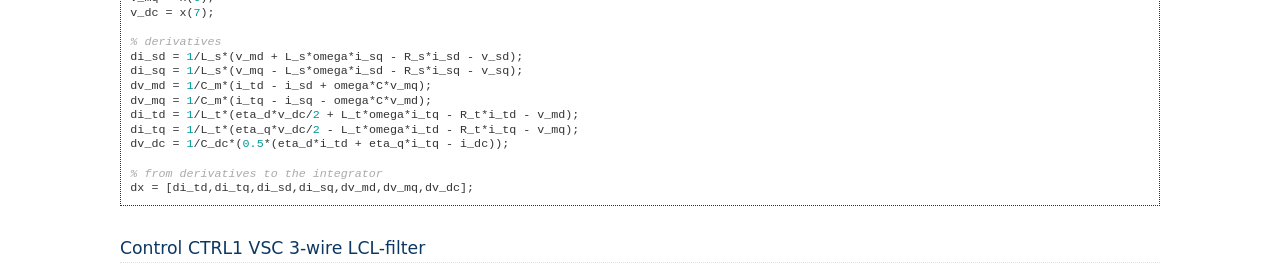
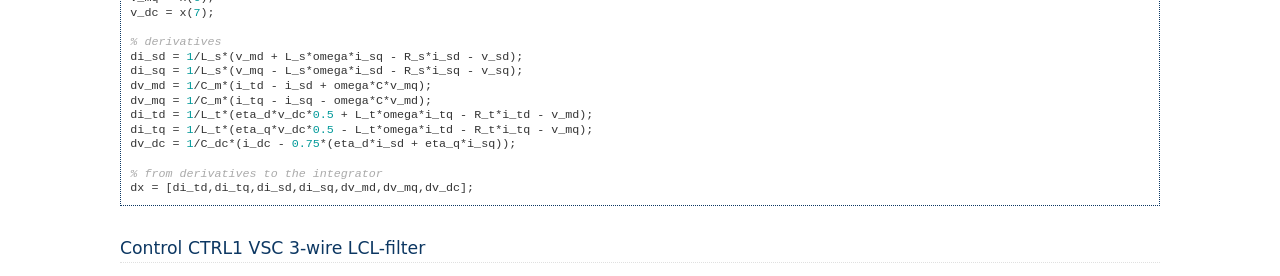
Before and after one commit to psmodels/psdocs, a Sphinx documentation site: the page built from source/vsc/lcl_filter.rst, in a window 1280 px wide. Shown: the part 432-708 px from the top of the page. Built offline with Sphinx 7.4.7, drawn with Linux system fonts in a browser that asks for light colours.

Commit message:
DC-side dynamic equation correction

```diff
--- a/source/vsc/lcl_filter.rst
+++ b/source/vsc/lcl_filter.rst
@@ -29,9 +29,9 @@
     di_sq = 1/L_s*(v_mq - L_s*omega*i_sd - R_s*i_sq - v_sq);
     dv_md = 1/C_m*(i_td - i_sd + omega*C*v_mq);
     dv_mq = 1/C_m*(i_tq - i_sq - omega*C*v_md);
-    di_td = 1/L_t*(eta_d*v_dc/2 + L_t*omega*i_tq - R_t*i_td - v_md);
-    di_tq = 1/L_t*(eta_q*v_dc/2 - L_t*omega*i_td - R_t*i_tq - v_mq);
-    dv_dc = 1/C_dc*(0.5*(eta_d*i_td + eta_q*i_tq - i_dc));
+    di_td = 1/L_t*(eta_d*v_dc*0.5 + L_t*omega*i_tq - R_t*i_td - v_md);
+    di_tq = 1/L_t*(eta_q*v_dc*0.5 - L_t*omega*i_td - R_t*i_tq - v_mq);
+    dv_dc = 1/C_dc*(i_dc - 0.75*(eta_d*i_sd + eta_q*i_sq));
 
     % from derivatives to the integrator
     dx = [di_td,di_tq,di_sd,di_sq,dv_md,dv_mq,dv_dc];
```
